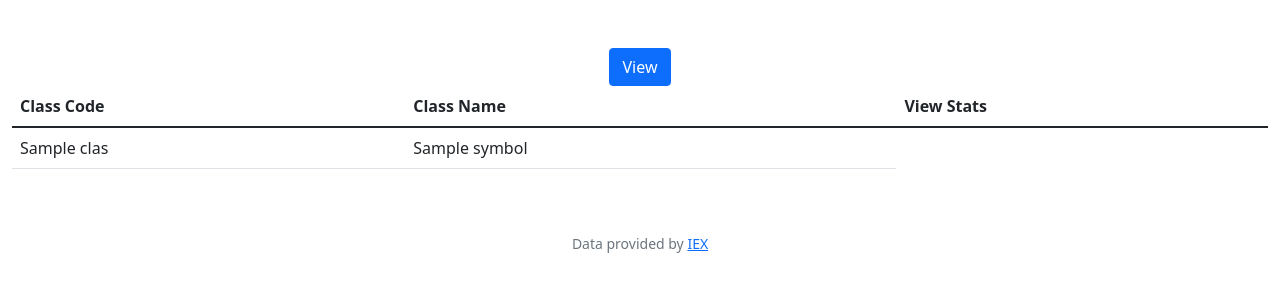
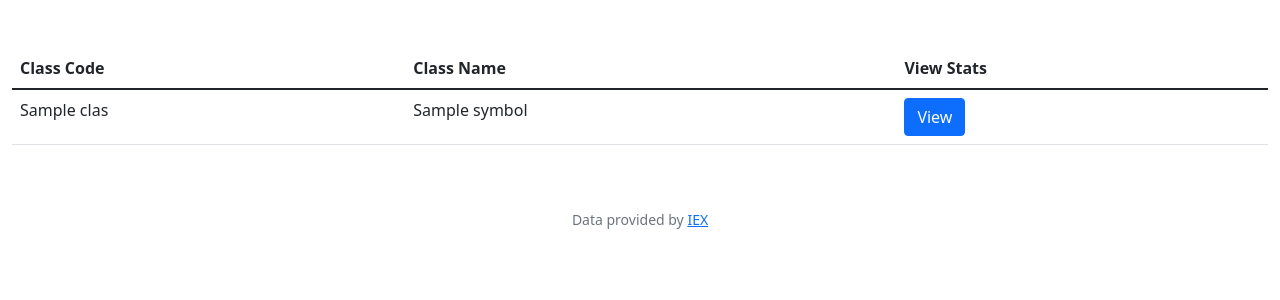
Before and after one commit to WilliamHYZhang/PGuide, a Flask app: template templates/index.html in a window 1280 px wide. Shown: the part 76-376 px from the top of the page. Run offline with Flask 2, Linux system fonts and the light colour scheme; the template is opened without the code that fills it: most values are stand-ins (such as "Sample title", 1, 10 or a date in 2020); some libraries are stand-ins or nearby versions.

Commit message:
feat: minor update

```diff
--- a/templates/index.html
+++ b/templates/index.html
@@ -19,7 +19,7 @@
                 <tr>
                     <td class="text-start">{{ class.name }}</td>
                     <td class="text-start">{{ class.symbol }}</td>
-                    <button class="btn btn-primary" type="submit">View</button>
+                    <td class="text-start"><button class="btn btn-primary" type="submit">View</button></td>
                 </tr>
             {% endfor %}
         </tbody>
```
Also changed, not shown: 1 other file.
